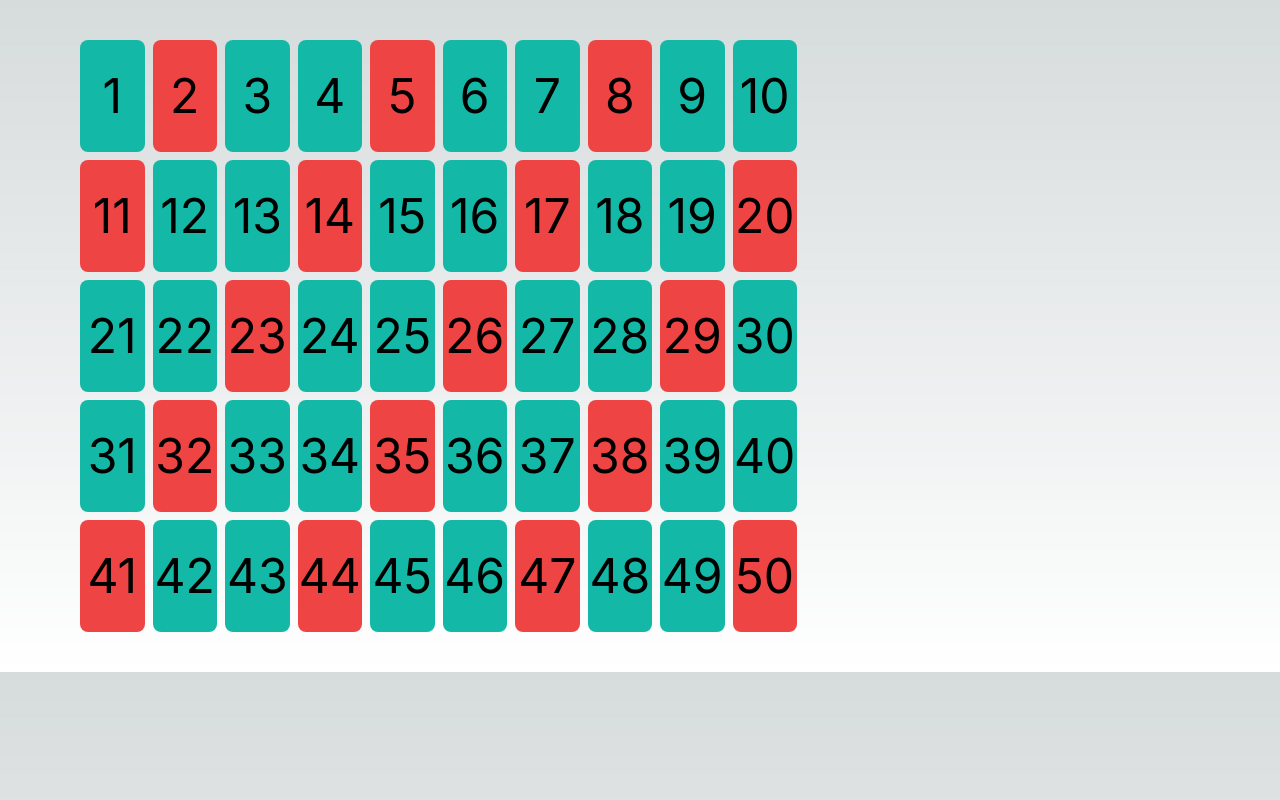
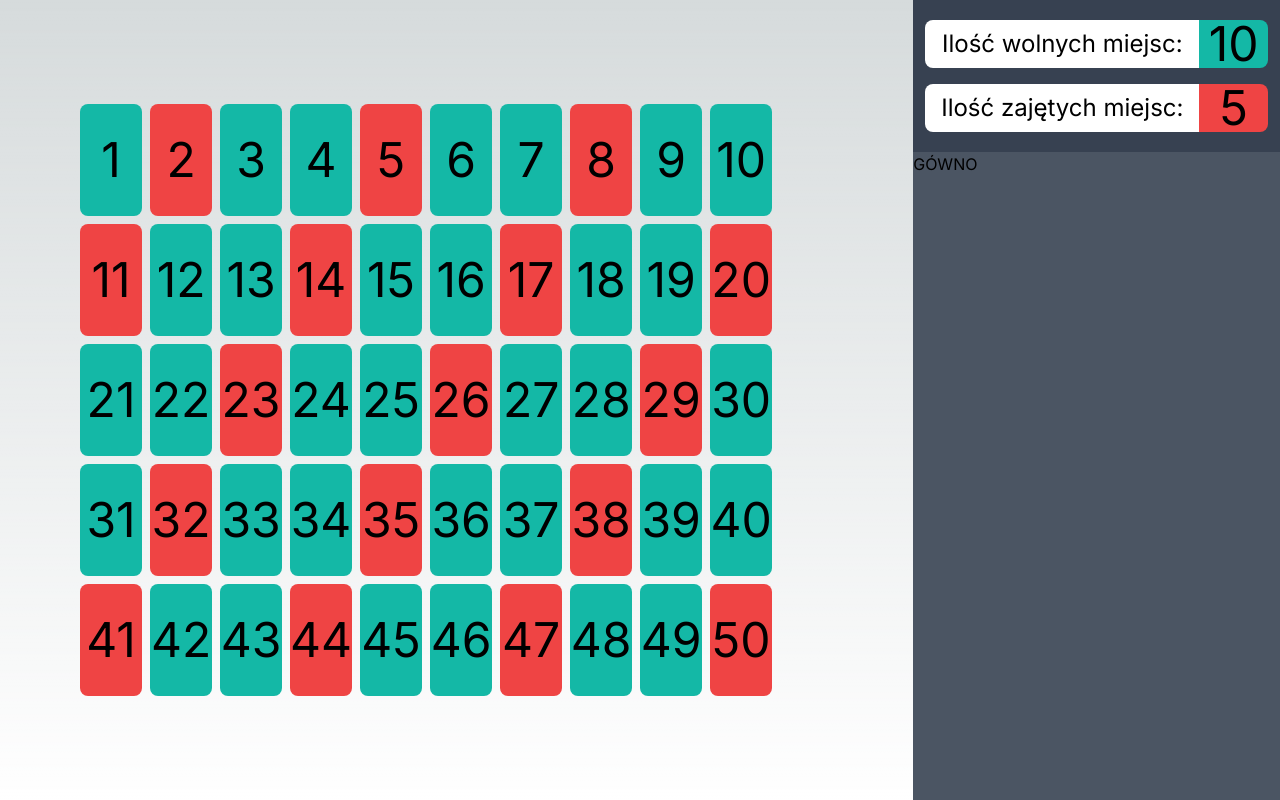
Before and after one commit to Misiek22113/parking_plus, a Next.js app: page / in a window 1280 px wide. Shown: the top 800 px of the page. Built offline with nearby package versions, Linux system fonts and the light colour scheme.

Commit message:
create ParkingSlotCount component

```diff
--- a/src/app/layout.tsx
+++ b/src/app/layout.tsx
@@ -1,11 +1,12 @@
-import type { Metadata } from "next";
-import { Inter } from "next/font/google";
-import "./globals.css";
+import type { Metadata } from 'next';
+import { Inter } from 'next/font/google';
+import './globals.css';
+import Dashboard from '@/components/Dashboard/Dashboard';
 
-const inter = Inter({ subsets: ["latin"] });
+const inter = Inter({ subsets: ['latin'] });
 
 export const metadata: Metadata = {
-  title: "Parking Plus",
+  title: 'Parking Plus',
 };
 
 export default function RootLayout({
@@ -15,7 +16,12 @@ export default function RootLayout({
 }>) {
   return (
     <html lang="en">
-      <body className={inter.className}>{children}</body>
+      <body className={`h-screen ${inter.className}`}>
+        <div className="flex h-full flex-row justify-between">
+          {children}
+          <Dashboard />
+        </div>
+      </body>
     </html>
   );
 }
--- a/src/app/page.tsx
+++ b/src/app/page.tsx
@@ -205,8 +205,8 @@ export default function Home() {
   ];
 
   return (
-    <main>
-      <div className="grid grid-cols-10 gap-2 px-20 py-10 pr-[483px]">
+    <main className="flex items-center justify-center">
+      <div className="grid grid-cols-10 gap-2 px-20 py-10 ">
         {parkingSlots.map((slot) => (
           <ParkingSlot key={slot.slotNumber} {...slot} />
         ))}
--- /dev/null
+++ b/src/components/Dashboard/Dashboard.tsx
@@ -0,0 +1,17 @@
+import ParkingSlotCount from '../ParkingSlotCount/ParkingSlotCount';
+
+const Dashboard = () => {
+  return (
+    <div className="h-full">
+      <div className="flex flex-col gap-4 bg-[#374151] py-5">
+        <ParkingSlotCount parkingSlotCount={10} isAvailableSlotCount={true} />
+        <ParkingSlotCount parkingSlotCount={5} isAvailableSlotCount={false} />
+      </div>
+      <div className="h-full bg-[#4B5563]">
+        <h1>GÓWNO</h1>
+      </div>
+    </div>
+  );
+};
+
+export default Dashboard;
--- /dev/null
+++ b/src/components/ParkingSlotCount/ParkingSlotCount.tsx
@@ -0,0 +1,26 @@
+type ParkingSlotCountProps = {
+  parkingSlotCount: number;
+  isAvailableSlotCount: boolean;
+};
+
+const ParkingSlotCount = ({
+  parkingSlotCount,
+  isAvailableSlotCount,
+}: ParkingSlotCountProps) => {
+  return (
+    <div className="grid grid-cols-5 px-3">
+      <div className="col-span-4 flex items-center justify-center rounded-l-lg bg-white px-4 text-center text-2xl text-black">
+        {isAvailableSlotCount
+          ? 'Ilość wolnych miejsc: '
+          : 'Ilość zajętych miejsc:'}
+      </div>
+      <div
+        className={`flex items-center justify-center self-center rounded-r-lg px-1 text-5xl ${isAvailableSlotCount ? ' bg-teal-500' : 'bg-red-500'}`}
+      >
+        {parkingSlotCount}
+      </div>
+    </div>
+  );
+};
+
+export default ParkingSlotCount;
```
